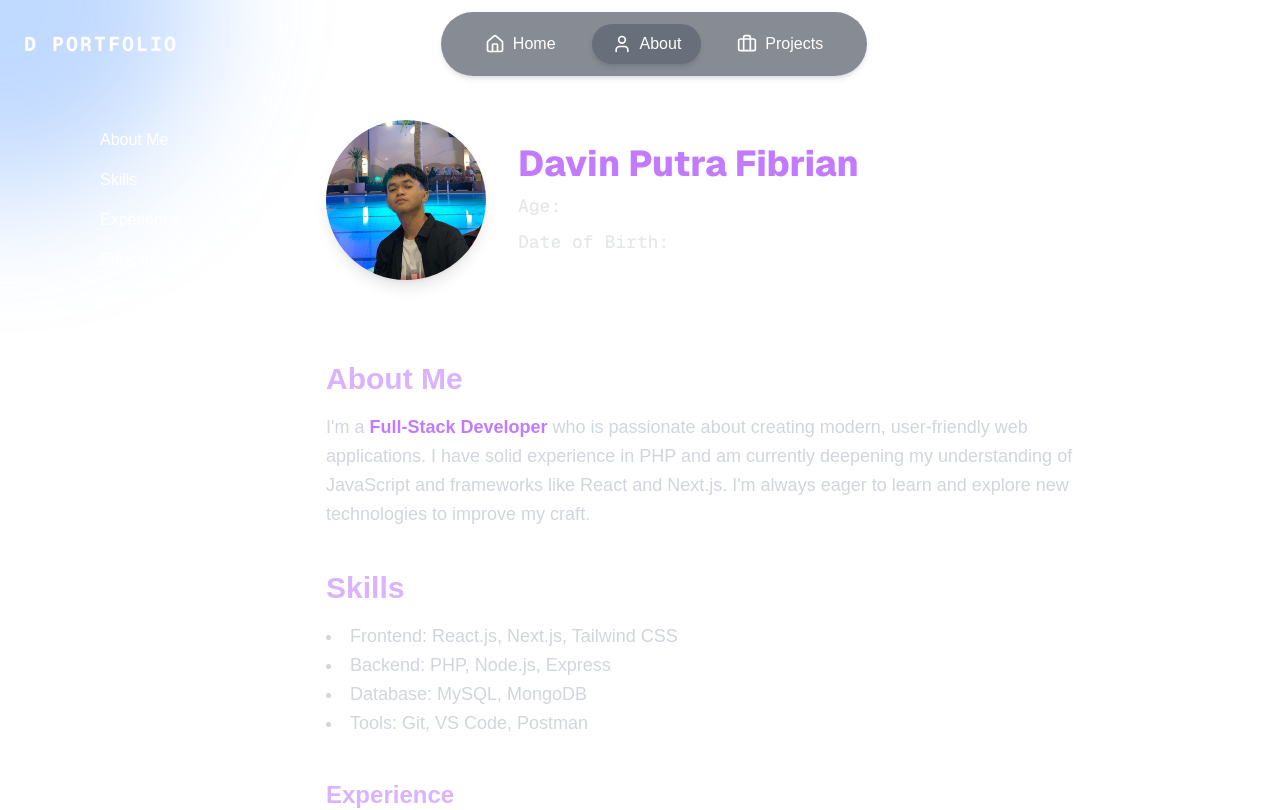
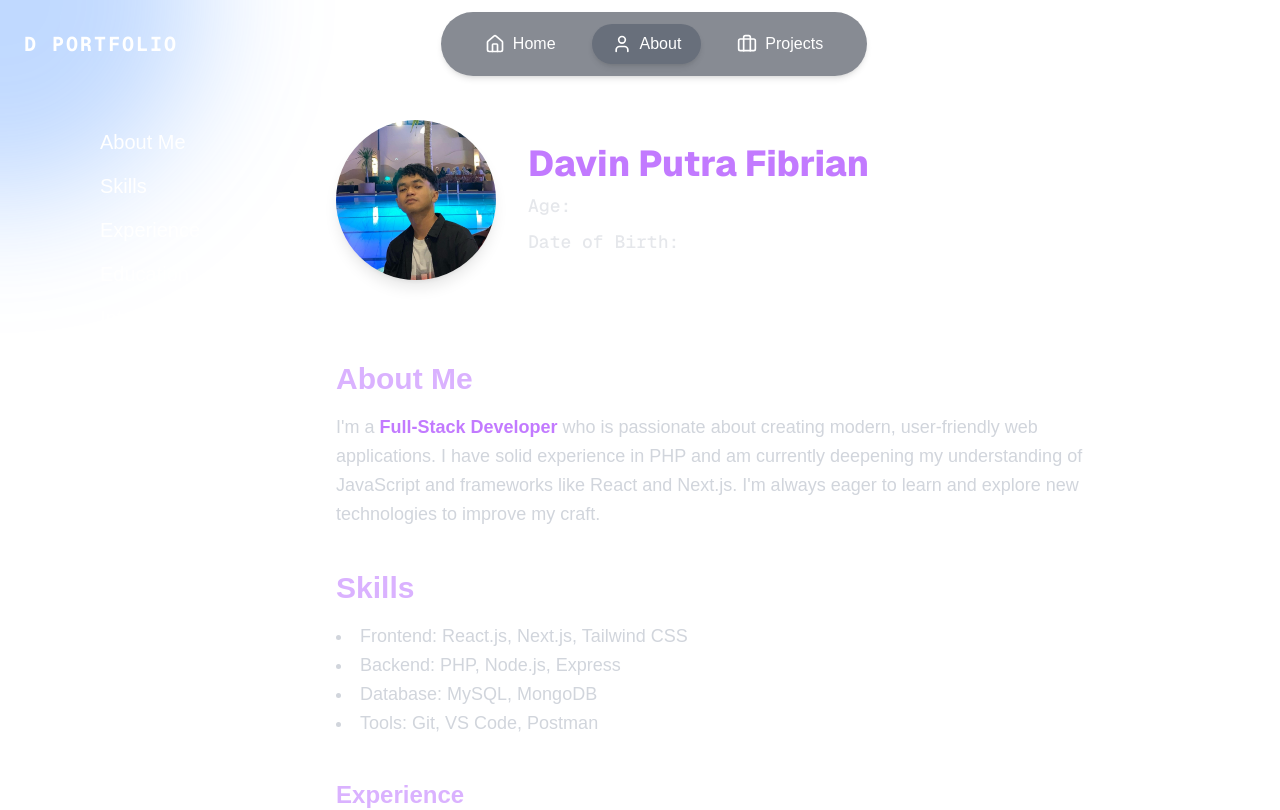
Before and after one commit to VinLvy/D-portfolio, a Next.js app: page /about in a window 1280 px wide. Shown: the top 810 px of the page. Built offline with nearby package versions, Linux system fonts and the light colour scheme.

Commit message:
About 2.0

```diff
--- a/src/app/about/page.js
+++ b/src/app/about/page.js
@@ -15,7 +15,7 @@ export default function About() {
           <a
             key={item.href}
             href={item.href}
-            className="group relative pl-5 text-white transition-all duration-300 ease-in-out"
+            className="group relative pl-5 text-white text-xl transition-all duration-300 ease-in-out"
           >
             {/* Garis horizontal di kiri, absolut */}
             <span className="absolute left-0 top-1/2 -translate-y-1/2 w-0 group-hover:w-6 h-0.5 bg-purple-400 transition-all duration-300"></span>
```
